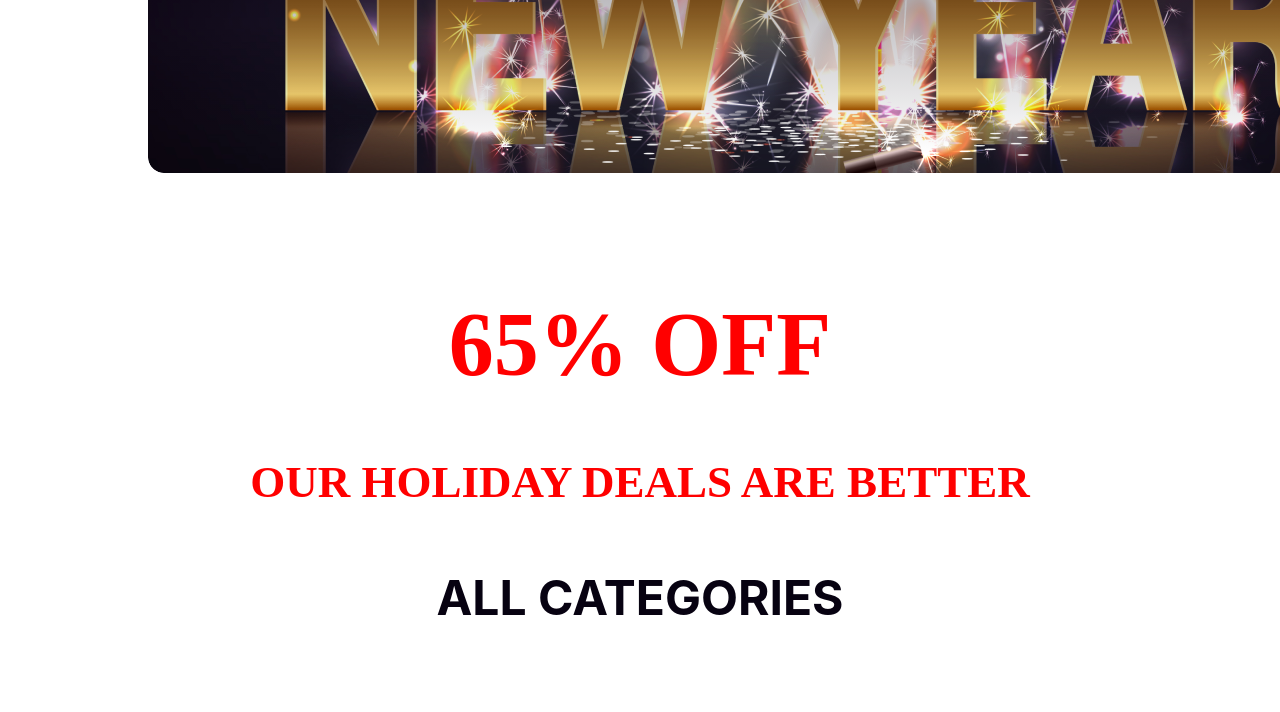
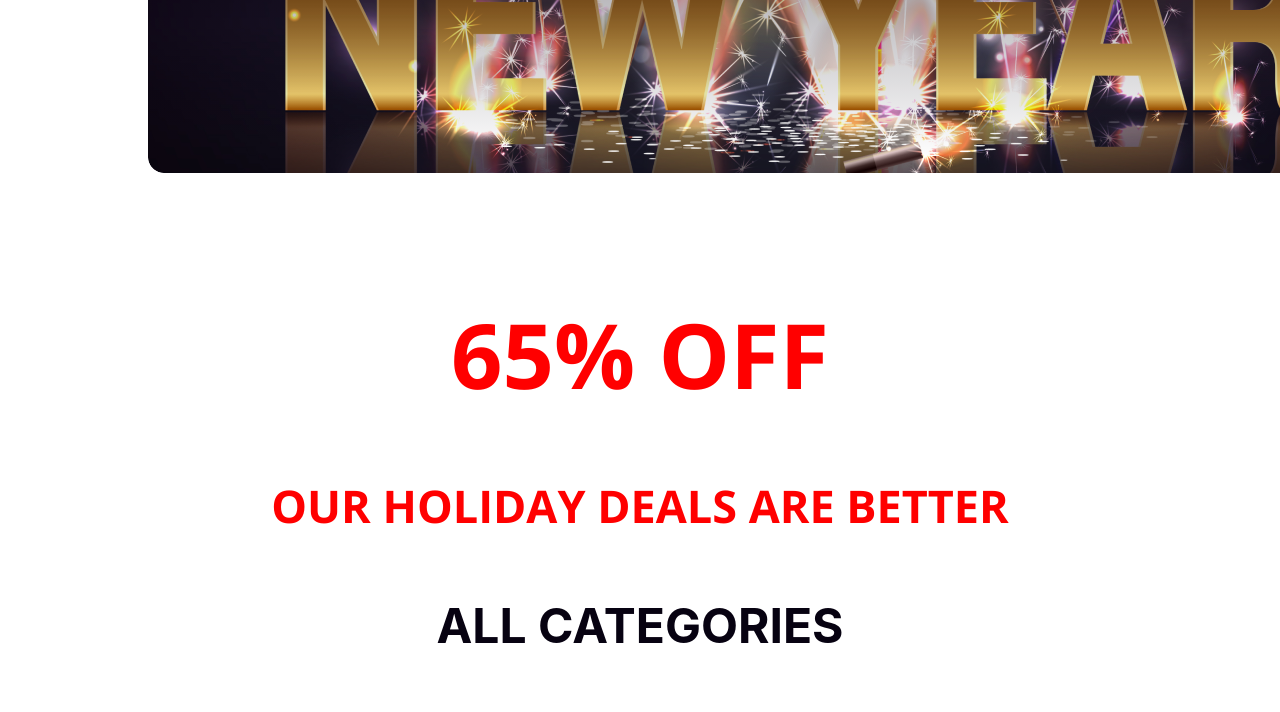
Before and after one commit to Prottoy62/module-a1, a plain HTML site: page index.html in a window 1280 px wide. Shown: the part 477-1189 px from the top of the page. Drawn offline with nearby package versions, Linux system fonts and the light colour scheme.

Commit message:
text added

```diff
--- a/A1.css
+++ b/A1.css
@@ -1,3 +1,8 @@
+body {
+    font-family: 'Open Sans', sans-serif;
+}
+
+
 header {
 
     background-image: url("./resources/Banner\ Image.png");
--- a/index.html
+++ b/index.html
@@ -6,6 +6,7 @@
     <title>A1</title>
 <link rel="stylesheet" href="A1.css">
 <script src="https://kit.fontawesome.com/77dd344cc6.js" crossorigin="anonymous"></script>
+<link href="https://fonts.googleapis.com/css2?family=Open+Sans:wght@400;700;800&display=swap" rel="stylesheet">
 </head>
 <body>
 
```
